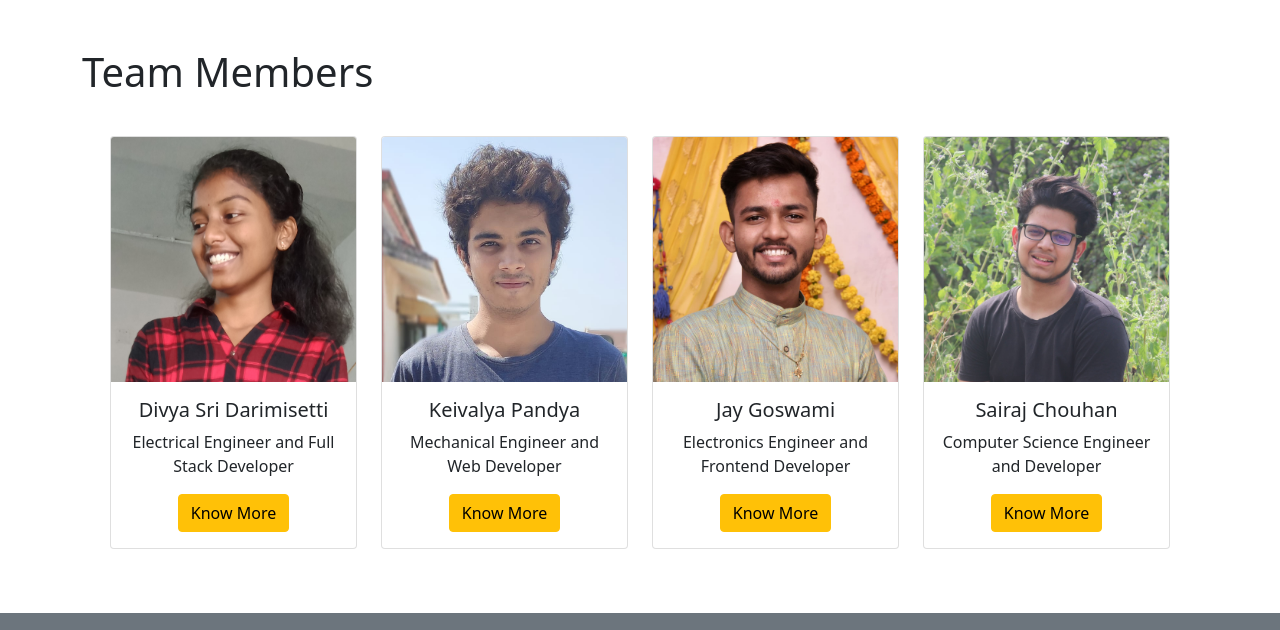
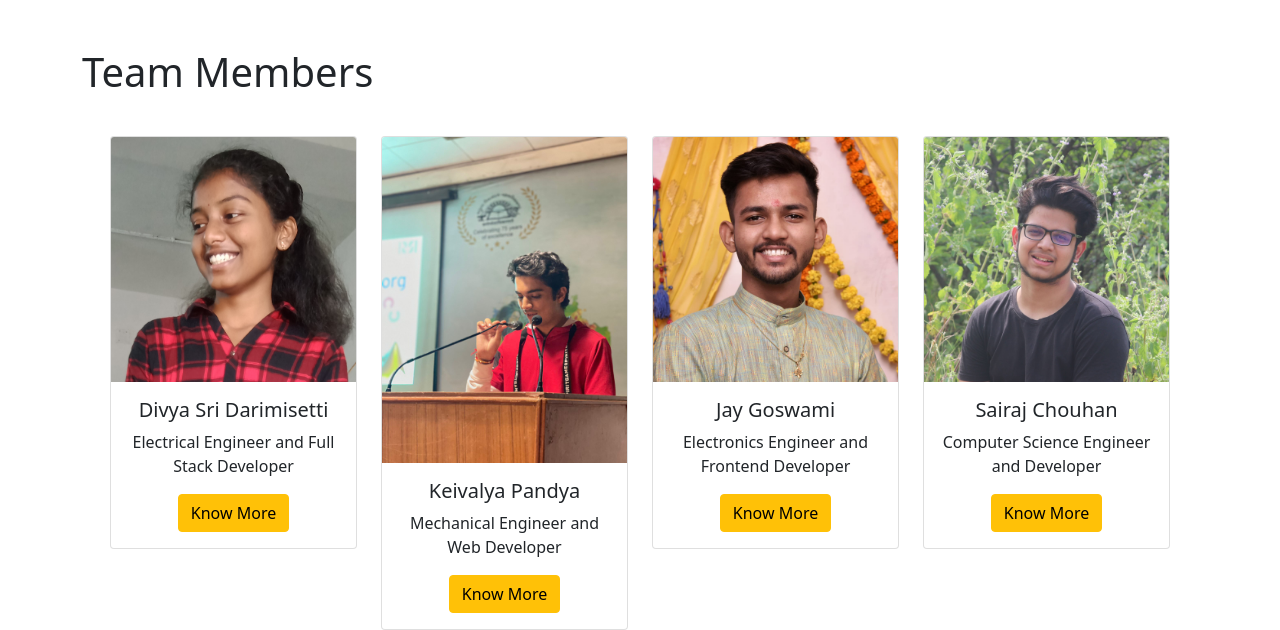
Before and after one commit to keivalya/rescueShakti, a plain HTML site: page pages/hackviolet.html in a window 1280 px wide. Shown: the part 1360-1990 px from the top of the page. Drawn offline with nearby package versions, Linux system fonts and the light colour scheme.

Commit message:
updated readme

```diff
--- a/pages/hackviolet.html
+++ b/pages/hackviolet.html
@@ -124,7 +124,7 @@
 
                     <div class="col-md text-center">
                         <div class="card">
-                            <img src="/images/Keivalya.jpg" class="card-img-top" alt="...">
+                            <img src="/images/Keivalya.jpeg" class="card-img-top" alt="...">
                             <div class="card-body">
                                 <h5 class="card-title">Keivalya Pandya</h5>
                                 <p class="card-text">Mechanical Engineer and Web Developer</p>
```
Also changed, not shown: README.md, images/Keivalya.jpeg (added).
